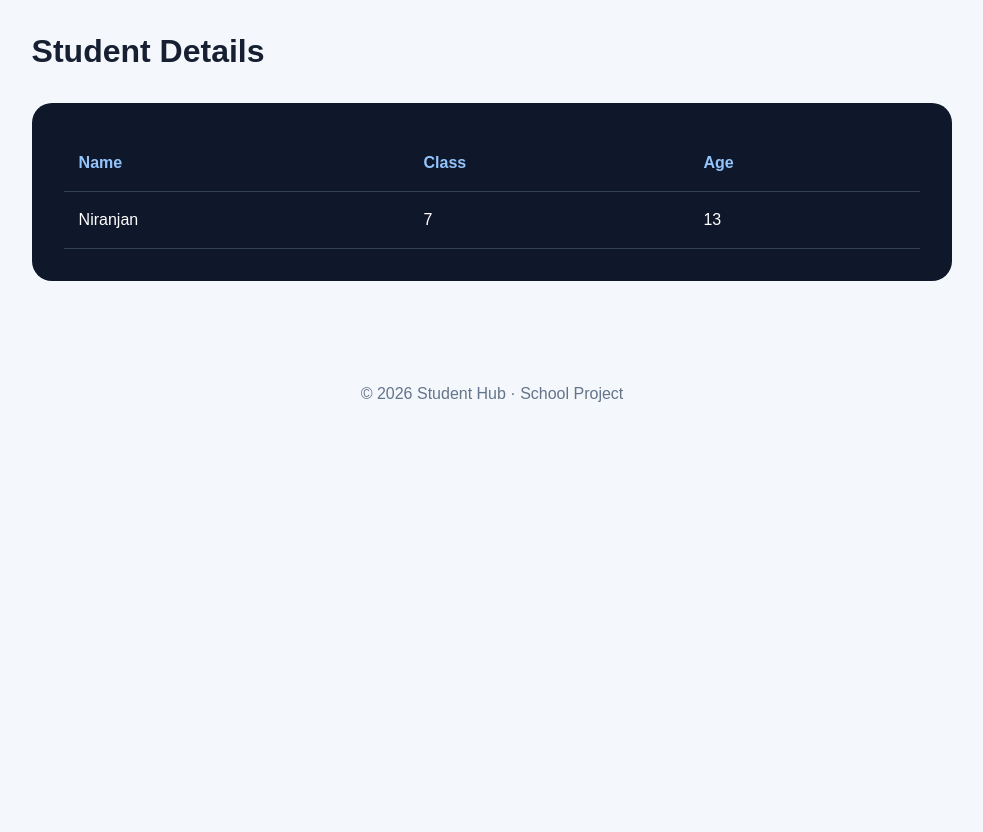
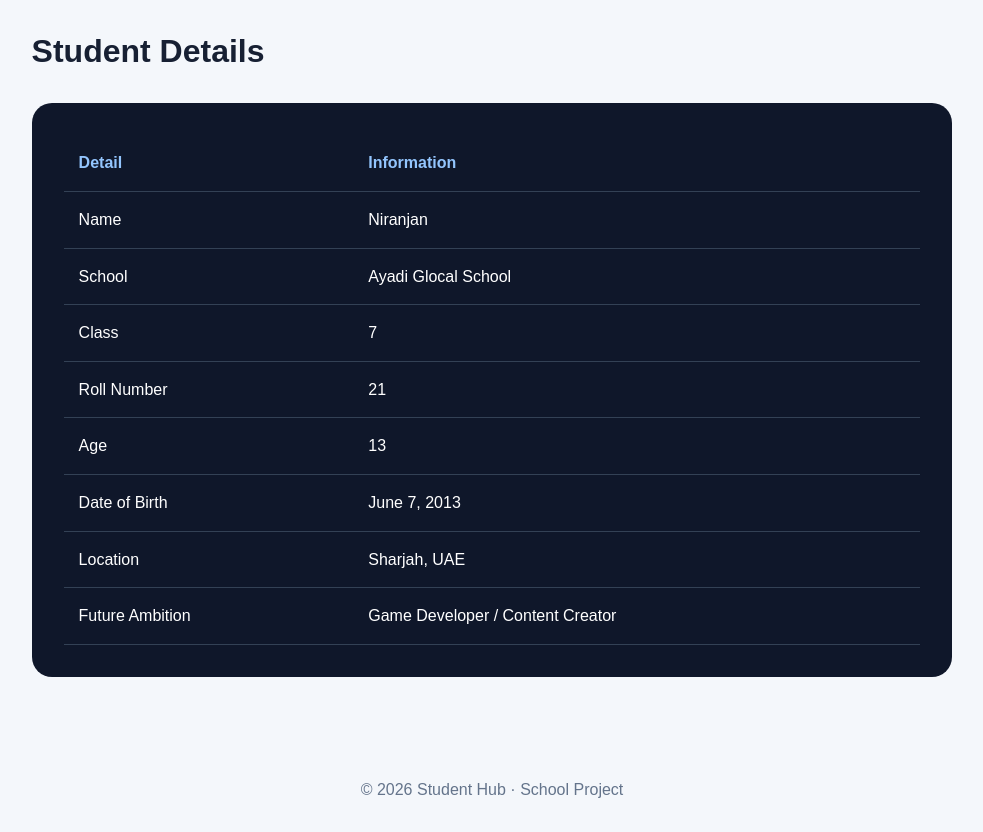
Before and after one commit to LiteEmpire/School-project, a plain HTML site: page index.html in a window 1280 px wide. Shown: the part 1180-2012 px from the top of the page, without its empty margins (148-1131 px from the left). Before the commit the page ends 1616 px from the top, so only its background shows below. Drawn offline with Linux system fonts and the light colour scheme.

Commit message:
Update student details

```diff
--- a/index.html
+++ b/index.html
@@ -62,7 +62,17 @@
     <section id="details">
       <h2>Student Details</h2>
       <div class="student">
-        <table><tr><th>Name</th><th>Class</th><th>Age</th></tr><tr><td>Niranjan</td><td>7</td><td>13</td></tr></table>
+        <table>
+          <tr><th>Detail</th><th>Information</th></tr>
+          <tr><td>Name</td><td>Niranjan</td></tr>
+          <tr><td>School</td><td>Ayadi Glocal School</td></tr>
+          <tr><td>Class</td><td>7</td></tr>
+          <tr><td>Roll Number</td><td>21</td></tr>
+          <tr><td>Age</td><td>13</td></tr>
+          <tr><td>Date of Birth</td><td>June 7, 2013</td></tr>
+          <tr><td>Location</td><td>Sharjah, UAE</td></tr>
+          <tr><td>Future Ambition</td><td>Game Developer / Content Creator</td></tr>
+        </table>
       </div>
     </section>
   </main>
```
